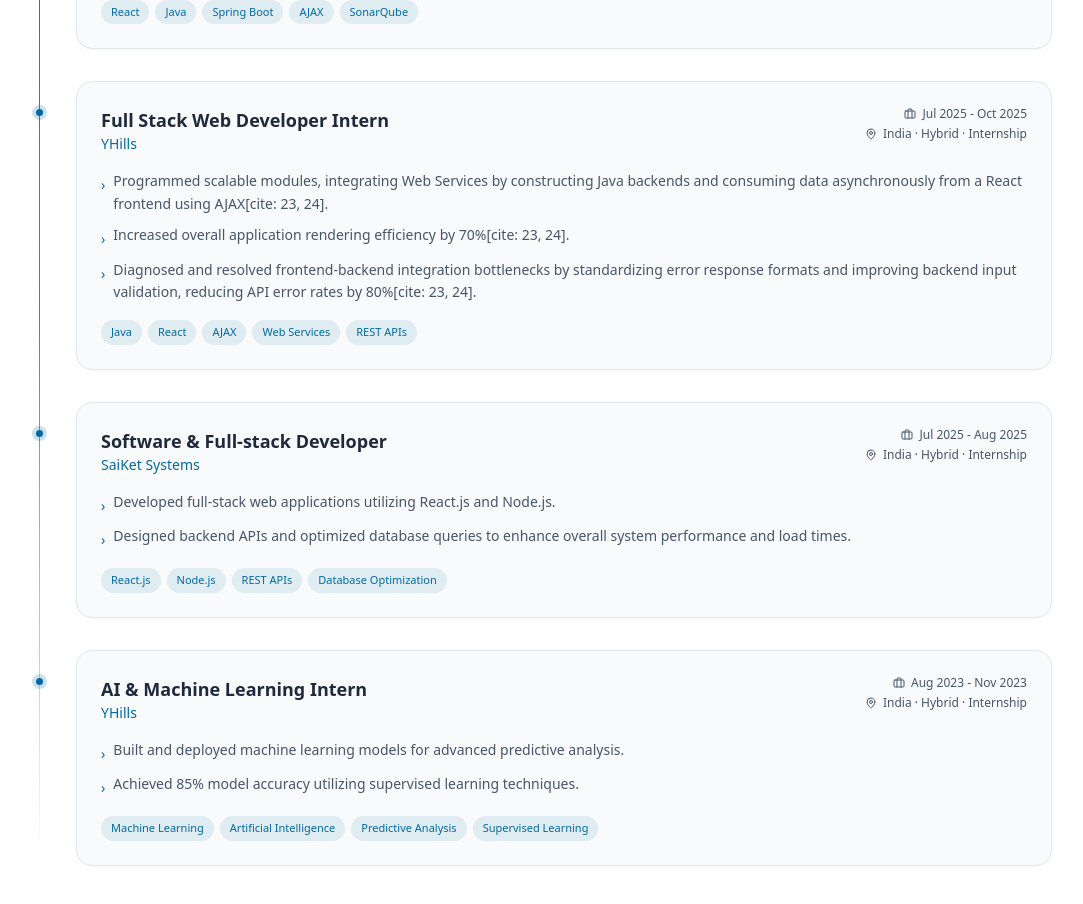
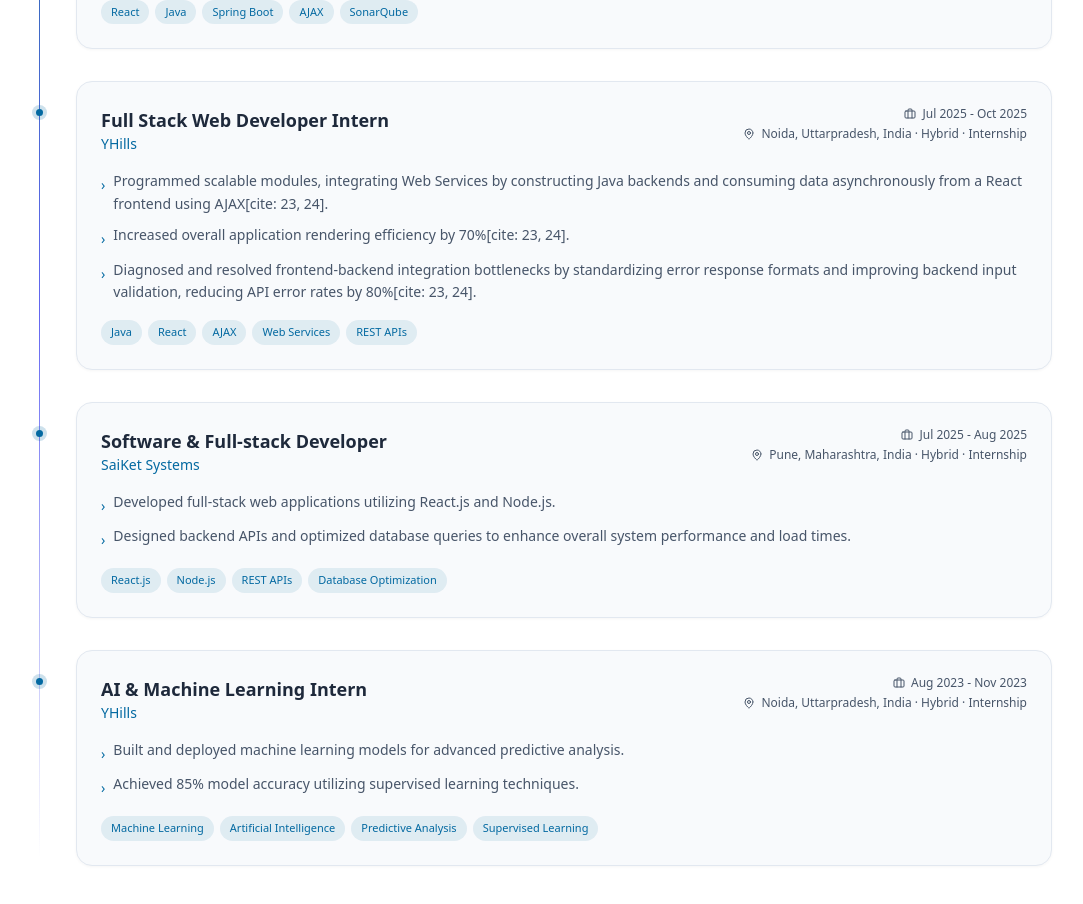
Before and after one commit to siddharth9238/siddharthsingh-main, a Next.js app: page / in a window 1280 px wide. Shown: the part 1540-2444 px from the top of the page, without its empty margins (100-1183 px from the left). Built offline with nearby package versions, Linux system fonts and the light colour scheme.

Commit message:
Updated experience section

```diff
--- a/src/data/portfolio.ts
+++ b/src/data/portfolio.ts
@@ -77,7 +77,7 @@ export const experienceData: Experience[] = [
     company: "YHills",
     role: "Full Stack Web Developer Intern",
     period: "Jul 2025 - Oct 2025",
-    location: "India · Hybrid",
+    location: "Noida, Uttarpradesh, India · Hybrid",
     type: "Internship",
     highlights: [
       "Programmed scalable modules, integrating Web Services by constructing Java backends and consuming data asynchronously from a React frontend using AJAX[cite: 23, 24].",
@@ -96,7 +96,7 @@ export const experienceData: Experience[] = [
     company: "SaiKet Systems",
     role: "Software & Full-stack Developer",
     period: "Jul 2025 - Aug 2025",
-    location: "India · Hybrid",
+    location: "Pune, Maharashtra, India · Hybrid",
     type: "Internship",
     highlights: [
       "Developed full-stack web applications utilizing React.js and Node.js.",
@@ -113,7 +113,7 @@ export const experienceData: Experience[] = [
     company: "YHills",
     role: "AI & Machine Learning Intern",
     period: "Aug 2023 - Nov 2023",
-    location: "India · Hybrid",
+    location: "Noida, Uttarpradesh, India · Hybrid",
     type: "Internship",
     highlights: [
       "Built and deployed machine learning models for advanced predictive analysis.",
```
